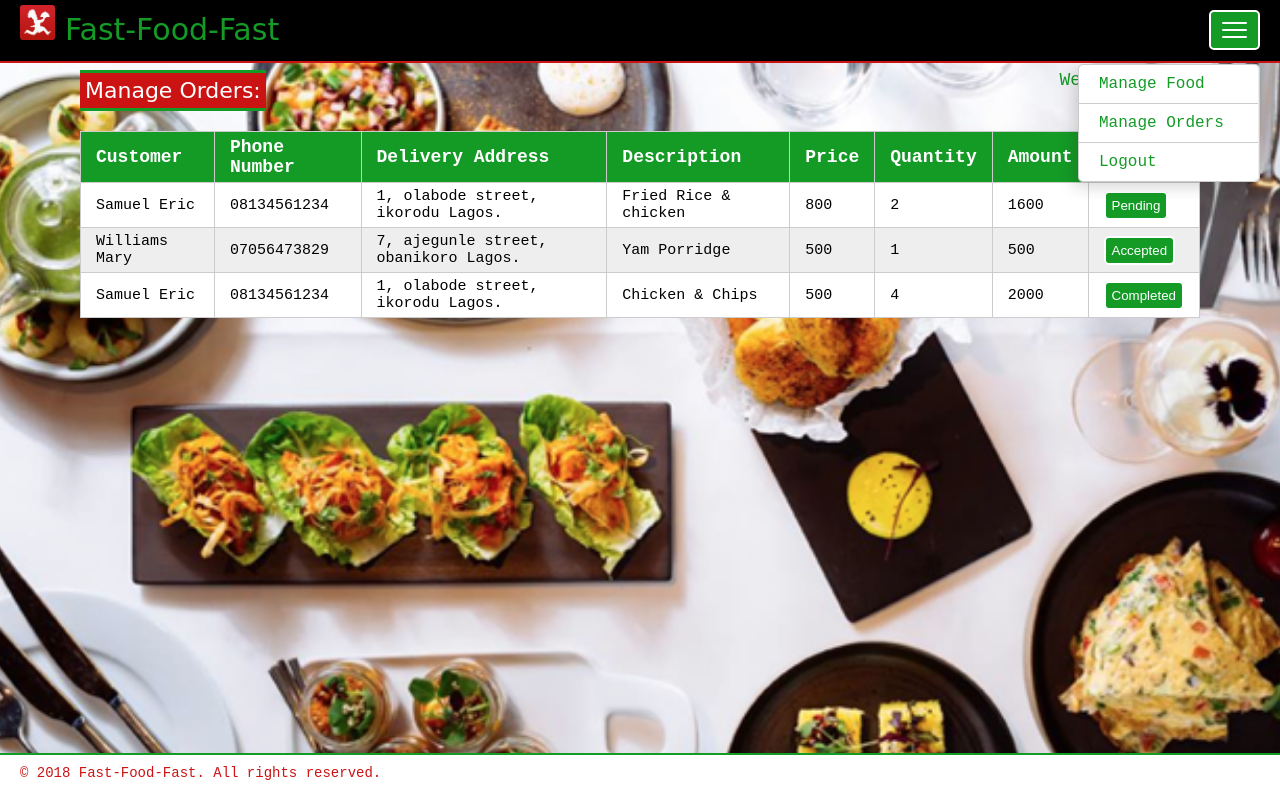
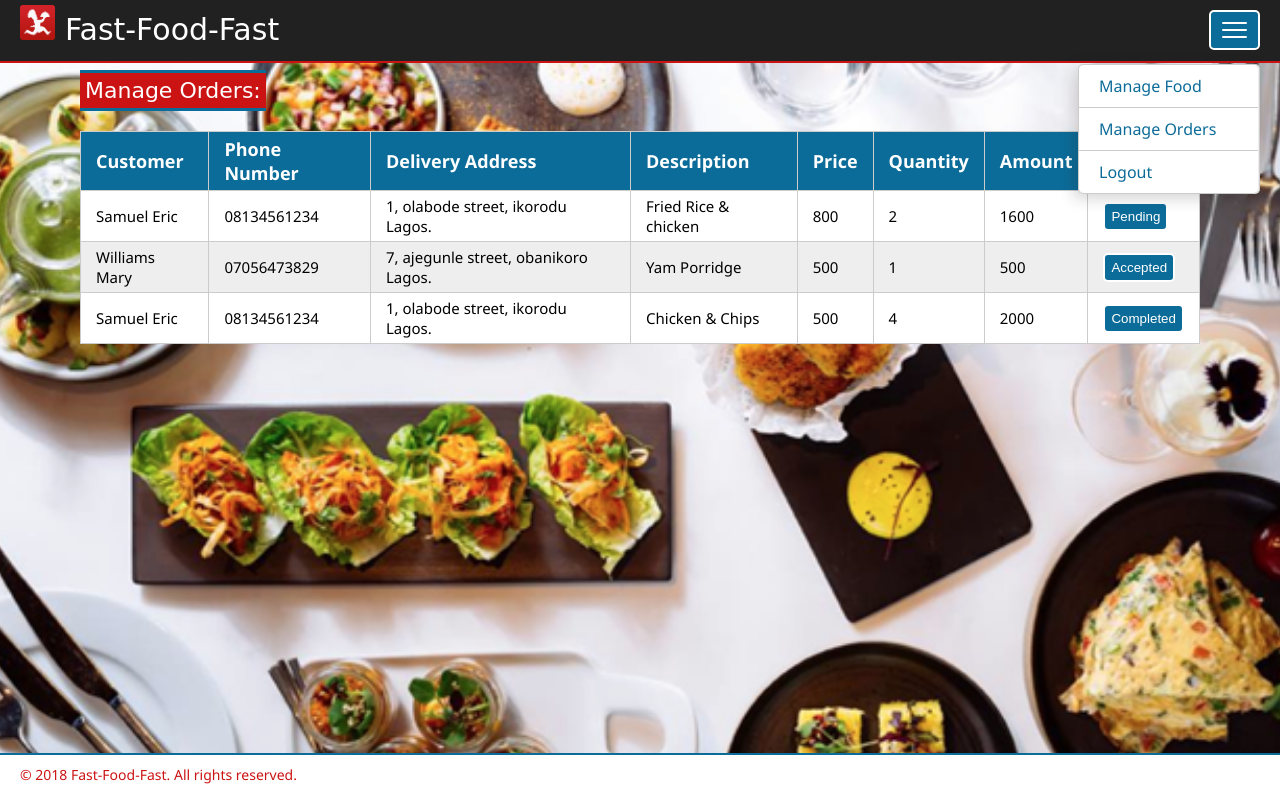
Before and after one commit to jideajayi11/Fast-Food-Fast, a website: page UI/adminOrder.html in a window 1280 px wide. Both pictures are taken after a click on the button 1234 px from the left and 30 px from the top of the page. Drawn offline with Linux system fonts and the light colour scheme.

Commit message:
[bug #160534224] add styles for pages

```diff
--- a/UI/css/style.css
+++ b/UI/css/style.css
@@ -6,14 +6,14 @@ body{
   background-size: cover;
   background-position: center;
   margin: 0;
-  font-family: monospace;
+  font-family: 'Segoe UI', Tahoma, Geneva, Verdana, sans-serif;
 }
 a{
   text-decoration: none;
   color: rgb(204, 19, 19);
 }
 button{
-  background-color: rgb(20, 155, 38);
+  background-color: rgb(12, 108, 153);
   color: #fff;
   border-radius: 5px;
   border: solid 2px#fff;
@@ -56,7 +56,7 @@ nav{
 nav div{
   background: #fff;
   padding: 10px 10px 10px 20px;
-  color: rgb(20, 155, 38);
+  color: rgb(12, 108, 153);
   width: calc(100% - 21px - 10px);
   font-size: 16px;
   border-bottom: solid 0.5px #ccc;
@@ -81,9 +81,9 @@ nav div.last{
 }
 header {
   background-color: #fff;
-  color: rgb(20, 155, 38);
+  color: rgb(12, 108, 153);
   min-height: 45px;
-  border-bottom: solid 2px rgb(20, 155, 38);
+  border-bottom: solid 2px rgb(12, 108, 153);
   position: fixed;
 	top: 0;
   width: 100%;
@@ -92,7 +92,7 @@ header {
 }
 header.big {
 	min-height: 100px;
-	background-color: rgb(20, 155, 38);
+	background-color: rgb(0, 0, 0);
 	border-bottom: solid 2px rgb(204, 19, 19);
 	color: #fff;
 }
@@ -101,7 +101,7 @@ footer {
   color: rgb(204, 19, 19);
   height: 35px;
   width: 100%;
-  border-top: solid 2px rgb(20, 155, 38);
+  border-top: solid 2px rgb(12, 108, 153);
   position: fixed;
   bottom: 0;
   padding-top: 10px;
@@ -118,9 +118,9 @@ header .container{
 }
 /*
 .bg-dim{
-  background-color: rgba(255, 255, 255, 0.534);
-  height: calc(100vh - 30px);
-  width: 100vw;
+  background-color: rgba(59, 57, 57, 0.247);
+  height: calc(100%);
+  width: calc(100%);
   position: fixed;
   top: 0;
   left: 0;
@@ -128,7 +128,7 @@ header .container{
   background-attachment: fixed;
 }*/
 .text-theme{
-  color: rgb(20, 155, 38);
+  color: rgb(12, 108, 153);
 }
 .container{
   margin-left: 80px;
@@ -140,8 +140,8 @@ header .container{
   padding: 5px;
   background-color: rgb(204, 19, 19);
   color: #fff;
-  border-top: solid 3px rgb(20, 155, 38);
-  border-bottom: solid 3px rgb(20, 155, 38);
+  border-top: solid 3px rgb(12, 108, 153);
+  border-bottom: solid 3px rgb(12, 108, 153);
   font-size: 22px;
   font-family: cursive;
 }
@@ -199,7 +199,7 @@ header .container{
     color: #444;
     width: 100%;
 		background-color: #fff;
-		border: solid 1px rgb(20, 155, 38);
+		border: solid 1px rgb(12, 108, 153);
     border-radius: 5px;
     padding: 5px;
     margin-top: 10px;
@@ -230,7 +230,7 @@ header .container{
   justify-content: space-around;
 }
 select{
-  background-color: rgb(20, 155, 38);
+  background-color: rgb(12, 108, 153);
   color: #fff;
   border-radius: 5px;
   padding: 5px 10px;
@@ -239,7 +239,7 @@ select{
 }
 select option{
   background: #fff;
-  color: rgb(20, 155, 38);
+  color: rgb(12, 108, 153);
   font-size: 15px;
 }
 .overlay{
@@ -297,7 +297,7 @@ th, td{
 }
 th{
   text-align: left;
-  background-color: rgb(20, 155, 38);
+  background-color: rgb(12, 108, 153);
   color: #fff;
   font-size: 18px;
   height: 40px;
@@ -342,7 +342,7 @@ td input{
     color: #444;
     width: 100%;
 		background-color: #fff;
-		border: solid 1px rgb(20, 155, 38);
+		border: solid 1px rgb(12, 108, 153);
     border-radius: 5px;
     padding: 5px;
     margin-top: 10px;
@@ -358,7 +358,8 @@ td input{
 	font-size: 26px;
 }
 header.admin-theme{
-	background-color: #000;
+  background-color: rgb(34, 33, 33);
+  color: #fff;
 	border-bottom: solid 2px rgb(204, 19, 19);
 }
 @media screen and (max-width: 992px){
```
